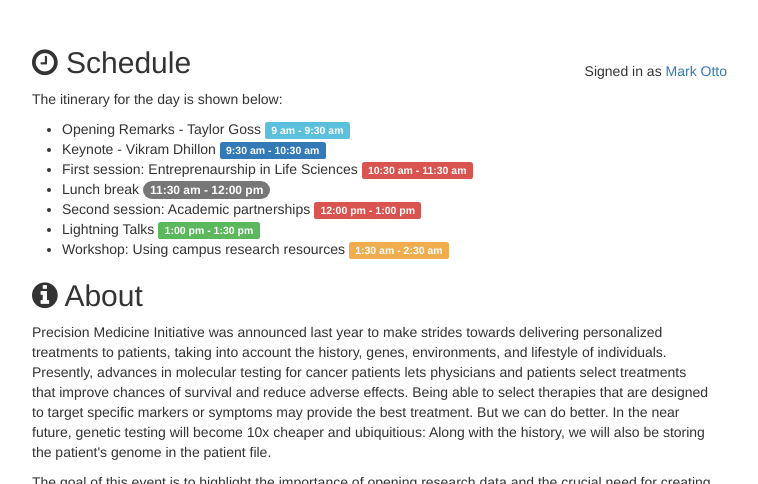
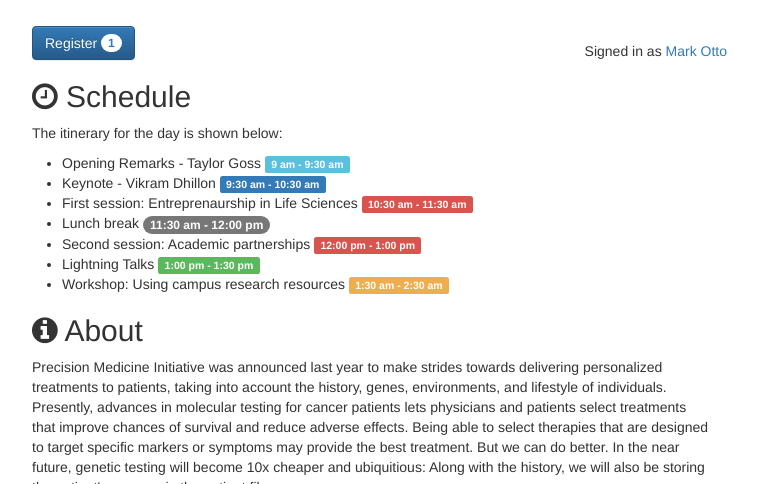
Before and after one commit to dhillonv10/pmi, a Jekyll site: the page built from index.html, in a window 1280 px wide and 900 px high, cut to the strip 416-900 px from the top of the window. Shown: the whole strip, without its empty margins (268-1026 px from the left). Built offline with Jekyll 4.4.1, drawn with Linux system fonts in a browser that asks for light colours; nearby versions of some CDN libraries.

```diff
--- a/index.html
+++ b/index.html
@@ -2,6 +2,10 @@
 layout: default
 cover: 'http://www.abisolutions.org.uk/website/images/ConferencesHR.jpg'
 ---
+
+<button class="btn btn-primary" type="button">
+  Register <span class="badge">1</span>
+</button>
 
 <p class="navbar-text navbar-right">Signed in as <a href="#" class="navbar-link">Mark Otto</a></p>
 
```
